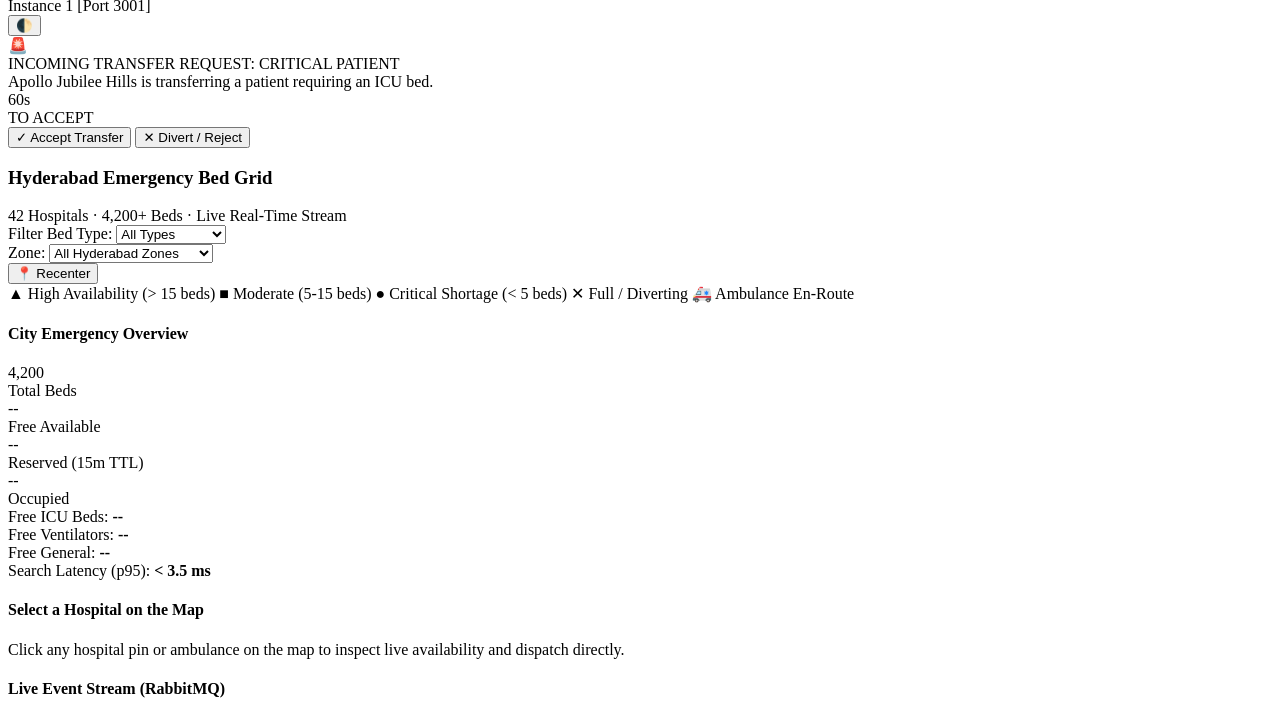
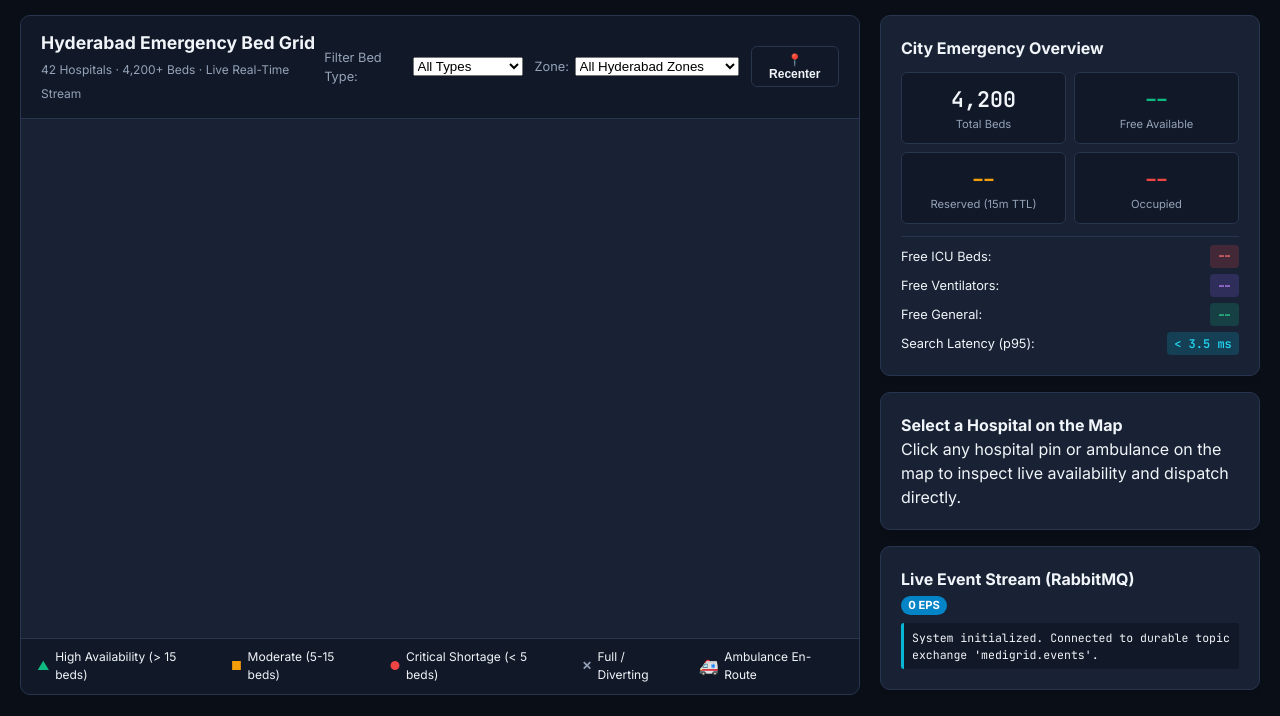
Before and after one commit to adicharlasainayan/MEDIGRID, a plain HTML site: page index.html in a window 1280 px wide. Shown: the part 96-812 px from the top of the page. Drawn offline with nearby package versions, Linux system fonts and the light colour scheme; files that its build step writes are made by us from their sources; the site is published under a folder, as on GitHub Pages, so addresses that start at the root find nothing.

Commit message:
Update index.html

```diff
--- a/index.html
+++ b/index.html
@@ -10,7 +10,7 @@
   <link rel="preconnect" href="https://fonts.googleapis.com">
   <link rel="preconnect" href="https://fonts.gstatic.com" crossorigin>
   <link href="https://fonts.googleapis.com/css2?family=Inter:wght@300;400;500;600;700;800&family=JetBrains+Mono:wght@400;600&display=swap" rel="stylesheet">
-  <link rel="stylesheet" href="/public/styles.css">
+  <link rel="stylesheet" href="styles.css">
 </head>
 <body class="theme-dark">
   <!-- Top Navigation Bar -->
@@ -634,6 +634,6 @@
   <!-- Leaflet JS -->
   <script src="https://unpkg.com/leaflet@1.9.4/dist/leaflet.js" integrity="sha256-20nQCchB9co0qIjJZRGuk2/Z9VM+kNiyxNV1lvTlZBo=" crossorigin=""></script>
   <!-- MediGrid Client Reactive App -->
-  <script src="/public/app.js"></script>
+  <script src="app.js"></script>
 </body>
 </html>
```
